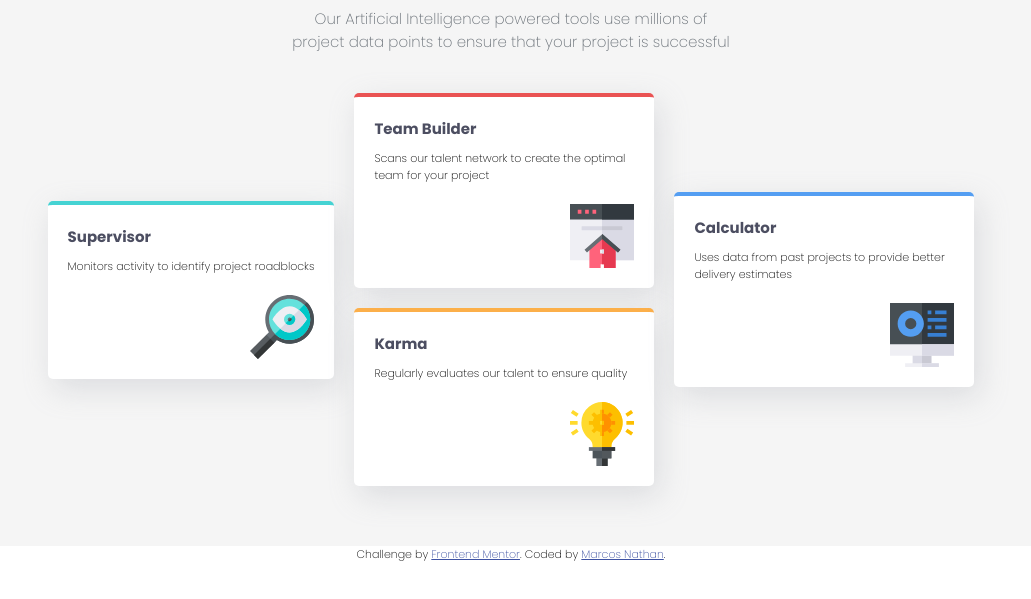
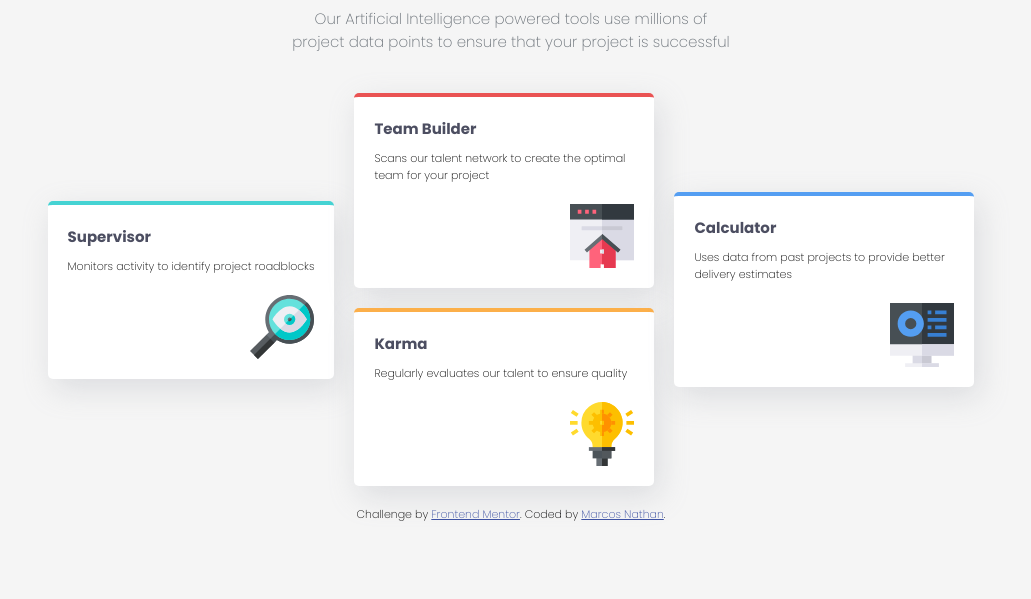
Before and after one commit to marcosnathan/fem-building-responsive-layouts-learning-path, a plain HTML site: page four-card-feature-section-master/index.html in a window 1280 px wide. Shown: the part 153-752 px from the top of the page, without its empty margins (129-1160 px from the left). Drawn offline with Linux system fonts and the light colour scheme.

Commit message:
update feature size

```diff
--- a/four-card-feature-section-master/css/styles.css
+++ b/four-card-feature-section-master/css/styles.css
@@ -32,17 +32,14 @@ html {
 
 body {
     font-family: 'Poppins', sans-serif;
-
+    padding: 4rem 3rem;
+    background-color: whitesmoke;
 }
 
 p {
   font-weight: 200;
 }
 
-.wrapper {
-    padding: 4rem 1rem;
-    background-color: whitesmoke;
-}
 
 .header {
     display: flex;
```
